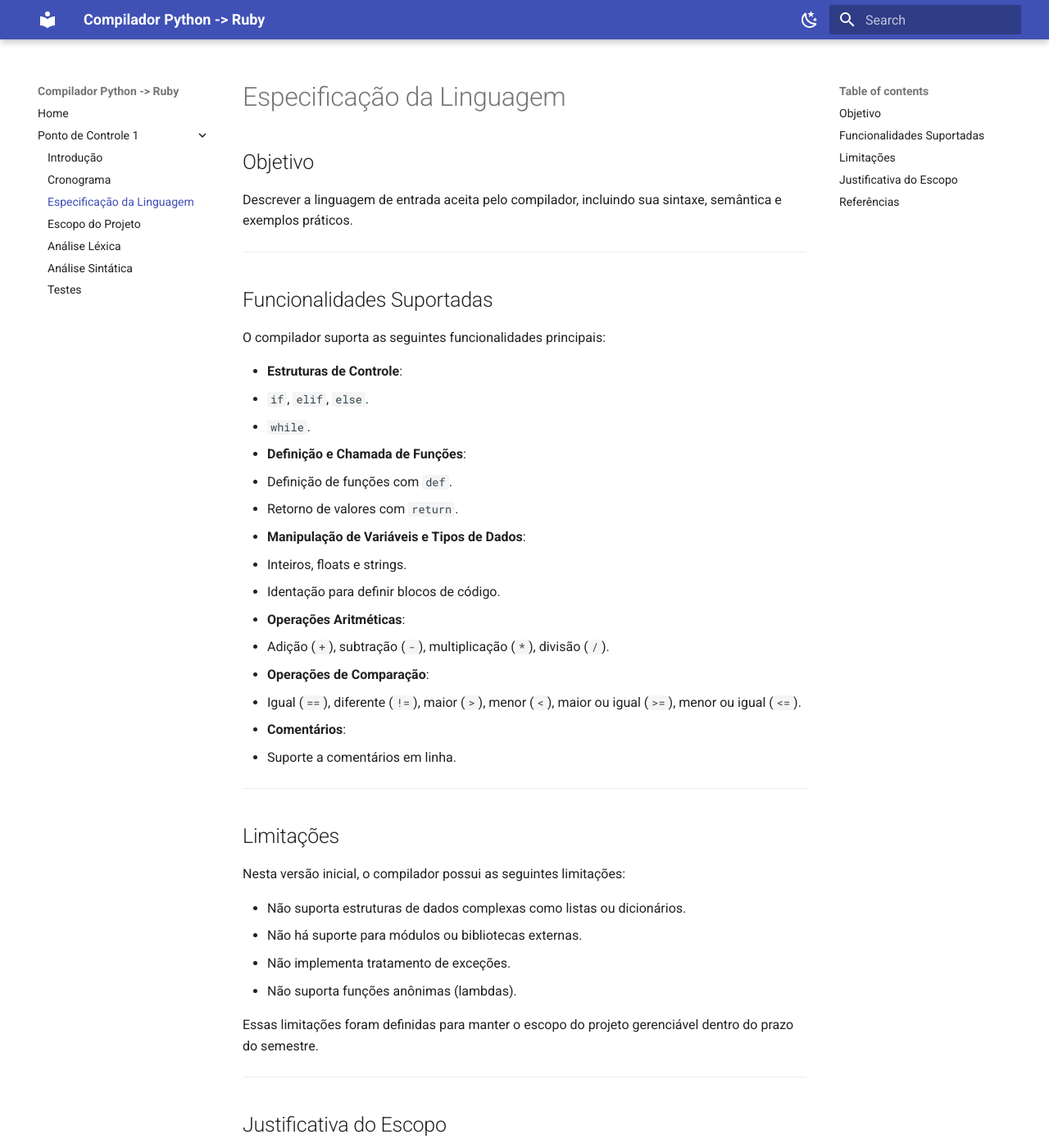
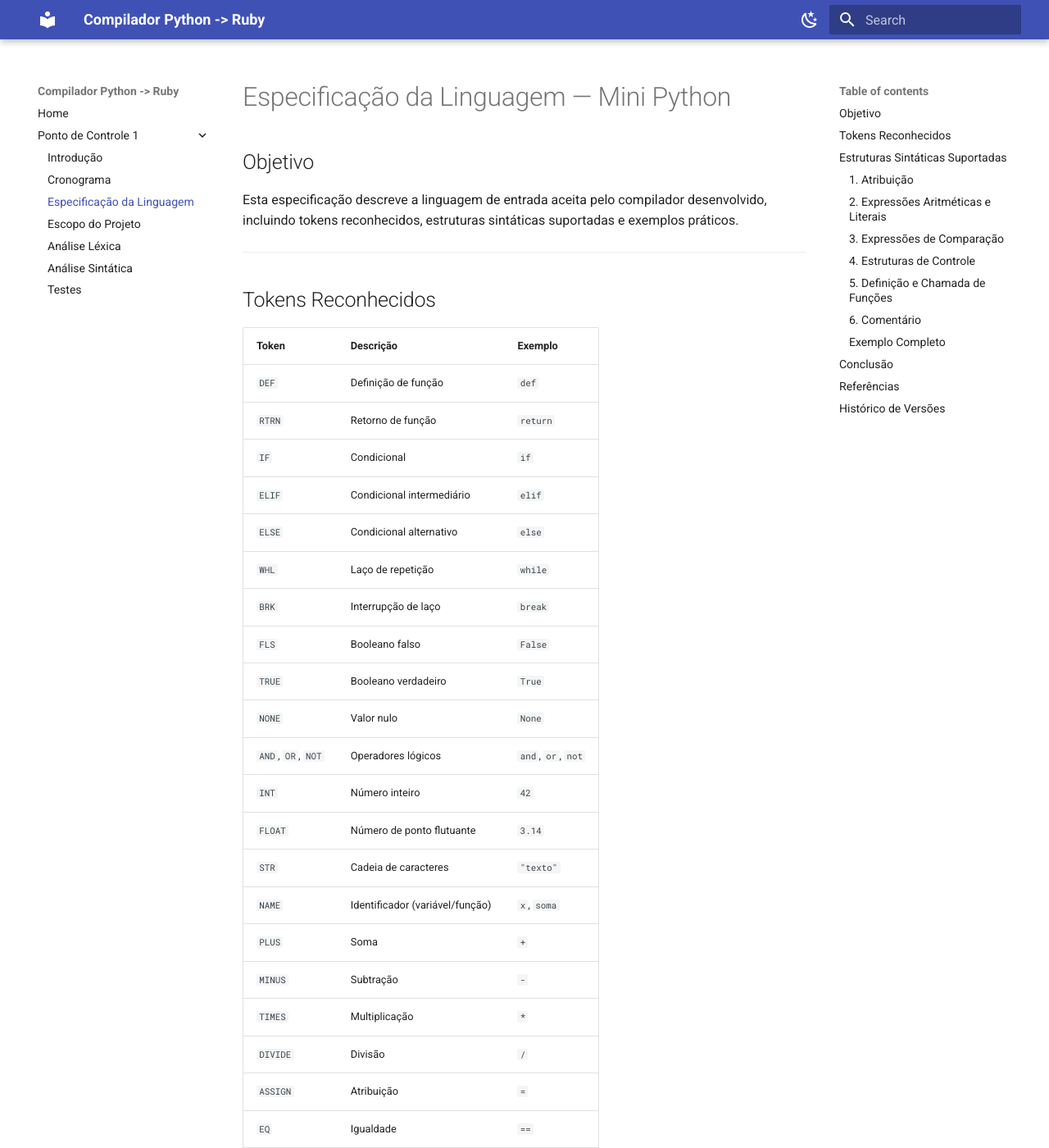
Before and after one commit to Gabrielfcoelho/Compiladores, an MkDocs documentation site: the page built from docs/sprint1/especificacao_linguagem.md, in a window 1280 px wide and 1400 px high. Shown: the whole window at 82% size. Built offline with MkDocs 1.6.1 and Material for MkDocs 9.7.7, drawn with Linux system fonts in a browser that asks for light colours; some of the changed text lies outside the part shown.

Commit message:
docs: atualiza especificação da linguagem

````diff
--- a/docs/sprint1/especificacao_linguagem.md
+++ b/docs/sprint1/especificacao_linguagem.md
@@ -1,48 +1,139 @@
-# Especificação da Linguagem
+# Especificação da Linguagem — Mini Python
 
 ## Objetivo
-Descrever a linguagem de entrada aceita pelo compilador, incluindo sua sintaxe, semântica e exemplos práticos.
+
+Esta especificação descreve a linguagem de entrada aceita pelo compilador desenvolvido, incluindo tokens reconhecidos, estruturas sintáticas suportadas e exemplos práticos.
 
 ---
 
-## Funcionalidades Suportadas
-O compilador suporta as seguintes funcionalidades principais:
+## Tokens Reconhecidos
 
-- **Estruturas de Controle**:
-  - `if`, `elif`, `else`.
-  - `while`.
-- **Definição e Chamada de Funções**:
-  - Definição de funções com `def`.
-  - Retorno de valores com `return`.
-- **Manipulação de Variáveis e Tipos de Dados**:
-  - Inteiros, floats e strings.
-  - Identação para definir blocos de código.
-- **Operações Aritméticas**:
-  - Adição (`+`), subtração (`-`), multiplicação (`*`), divisão (`/`).
-- **Operações de Comparação**:
-  - Igual (`==`), diferente (`!=`), maior (`>`), menor (`<`), maior ou igual (`>=`), menor ou igual (`<=`).
-- **Comentários**:
-  - Suporte a comentários em linha.
+| Token         | Descrição                        | Exemplo         |
+|---------------|----------------------------------|-----------------|
+| `DEF`         | Definição de função              | `def`           |
+| `RTRN`        | Retorno de função                | `return`        |
+| `IF`          | Condicional                      | `if`            |
+| `ELIF`        | Condicional intermediário        | `elif`          |
+| `ELSE`        | Condicional alternativo          | `else`          |
+| `WHL`         | Laço de repetição                | `while`         |
+| `BRK`         | Interrupção de laço              | `break`         |
+| `FLS`         | Booleano falso                   | `False`         |
+| `TRUE`        | Booleano verdadeiro              | `True`          |
+| `NONE`        | Valor nulo                       | `None`          |
+| `AND`, `OR`, `NOT` | Operadores lógicos         | `and`, `or`, `not` |
+| `INT`         | Número inteiro                   | `42`            |
+| `FLOAT`       | Número de ponto flutuante        | `3.14`          |
+| `STR`         | Cadeia de caracteres             | `"texto"`       |
+| `NAME`        | Identificador (variável/função)  | `x`, `soma`     |
+| `PLUS`        | Soma                             | `+`             |
+| `MINUS`       | Subtração                        | `-`             |
+| `TIMES`       | Multiplicação                    | `*`             |
+| `DIVIDE`      | Divisão                         | `/`             |
+| `ASSIGN`      | Atribuição                       | `=`             |
+| `EQ`          | Igualdade                        | `==`            |
+| `NEQ`         | Diferente                        | `!=`            |
+| `GT`          | Maior                            | `>`             |
+| `LT`          | Menor                            | `<`             |
+| `GE`          | Maior ou igual                   | `>=`            |
+| `LE`          | Menor ou igual                   | `<=`            |
+| `IS`          | Comparação de identidade         | `is`            |
+| `LPAREN`      | Parêntese esquerdo               | `(`             |
+| `RPAREN`      | Parêntese direito                | `)`             |
+| `RCBRACKET`   | Chave direita                    | `}`             |
+| `LCBRACKET`   | Chave esquerda                   | `{`             |
+| `RSBRACKET`   | Colchete direito                 | `]`             |
+| `LSBRACKET`   | Colchete esquerdo                | `[`             |
+| `COLON`       | Dois pontos                      | `:`             |
+| `COMA`        | Vírgula                          | `,`             |
+| `NEWLINE`     | Nova linha                       |                 |
+| `INDENT`      | Indentação (início de bloco)     |                 |
+| `DEDENT`      | Fim de bloco                     |                 |
 
 ---
 
-## Limitações
-Nesta versão inicial, o compilador possui as seguintes limitações:
+## Estruturas Sintáticas Suportadas
 
-- Não suporta estruturas de dados complexas como listas ou dicionários.
-- Não há suporte para módulos ou bibliotecas externas.
-- Não implementa tratamento de exceções.
-- Não suporta funções anônimas (lambdas).
+### 1. **Atribuição**
+```python
+x = 10
+nome = "Gabriel"
 
-Essas limitações foram definidas para manter o escopo do projeto gerenciável dentro do prazo do semestre.
+```
 
+### 2. **Expressões Aritméticas e Literais**
+```python
+resultado = (a + b) * 2 - 5 / 3
+valor = 3.14
+texto = "Olá"
+
+```
+
+### 3. **Expressões de Comparação**
+```python
+if x >= 10:
+    print("Maior ou igual a 10")
+
+```
+
+### 4. **Estruturas de Controle**
+
+**if/elif/else**
+```python
+if x > 0:
+    print("Positivo")
+elif x == 0:
+    print("Zero")
+else:
+    print("Negativo")
+
+```
+
+**While**
+```python
+while x > 0:
+    x = x - 1
+
+```
+
+### 5. **Definição e Chamada de Funções**
+```python
+def soma(a, b):
+    return a + b
+
+resultado = soma(2, 3)
+
+```
+
+### 6. **Comentário**
+```python
+# Isto é um comentário
+
+```
+
+### Exemplo Completo
+```python
+# calcula fatorial
+def fatorial(n):
+    resultado = 1
+    while n > 1:
+        resultado = resultado * n
+        n = n - 1
+    return resultado
+
+x = 5
+print(fatorial(x))
+```
 ---
 
-## Justificativa do Escopo
-O conjunto de funcionalidades foi escolhido com base na ementa da disciplina de Algoritmos e Programação de Computadores, garantindo que o compilador seja capaz de lidar com casos básicos encontrados em programas simples. Isso fornece uma base sólida para futuras expansões e criação de programas mais complexos.
+## Conclusão
 
----
+Esta especificação apresenta um subconjunto da linguagem Python, adaptado para fins didáticos e para o desenvolvimento de um compilador simples. O Compiladorn cobre as principais estruturas de controle, operações aritméticas, funções, variáveis e regras de indentação, permitindo a construção de programas estruturados e legíveis. Apesar das limitações em relação à linguagem Python completa, este subconjunto é suficiente para exercitar conceitos fundamentais de análise léxica, sintática e semântica, servindo como base sólida para estudos e experimentos em compiladores.
 
 ## Referências
 - PYTHON SOFTWARE FOUNDATION. Python 3 — Documentação oficial. Disponível em: <https://docs.python.org/3/>. Acesso em: 29 set. 2025.
-- UNIVERSIDADE DE BRASÍLIA (UnB). CIC0004 — Algoritmos e Programação de Computadores. SIGAA - Sistema Integrado de Gestão de Atividades Acadêmicas. Disponível em: <https://sigaa.unb.br/sigaa/public/departamento/componentes.jsf>. Acesso em: 29 set. 2025.
+
+## Histórico de Versões
+
+| Versão | Data       | Descrição                                                       | Autor(es)                                                     |
+| ------ | ---------- | --------------------------------------------------------------- | ------------------------------------------------------------- |
+| `1.0`  | 30/09/2025 | Especificação da linguagem Python | [Gabriel Flores](https://github.com/Gabrielfcoelho) |
````
